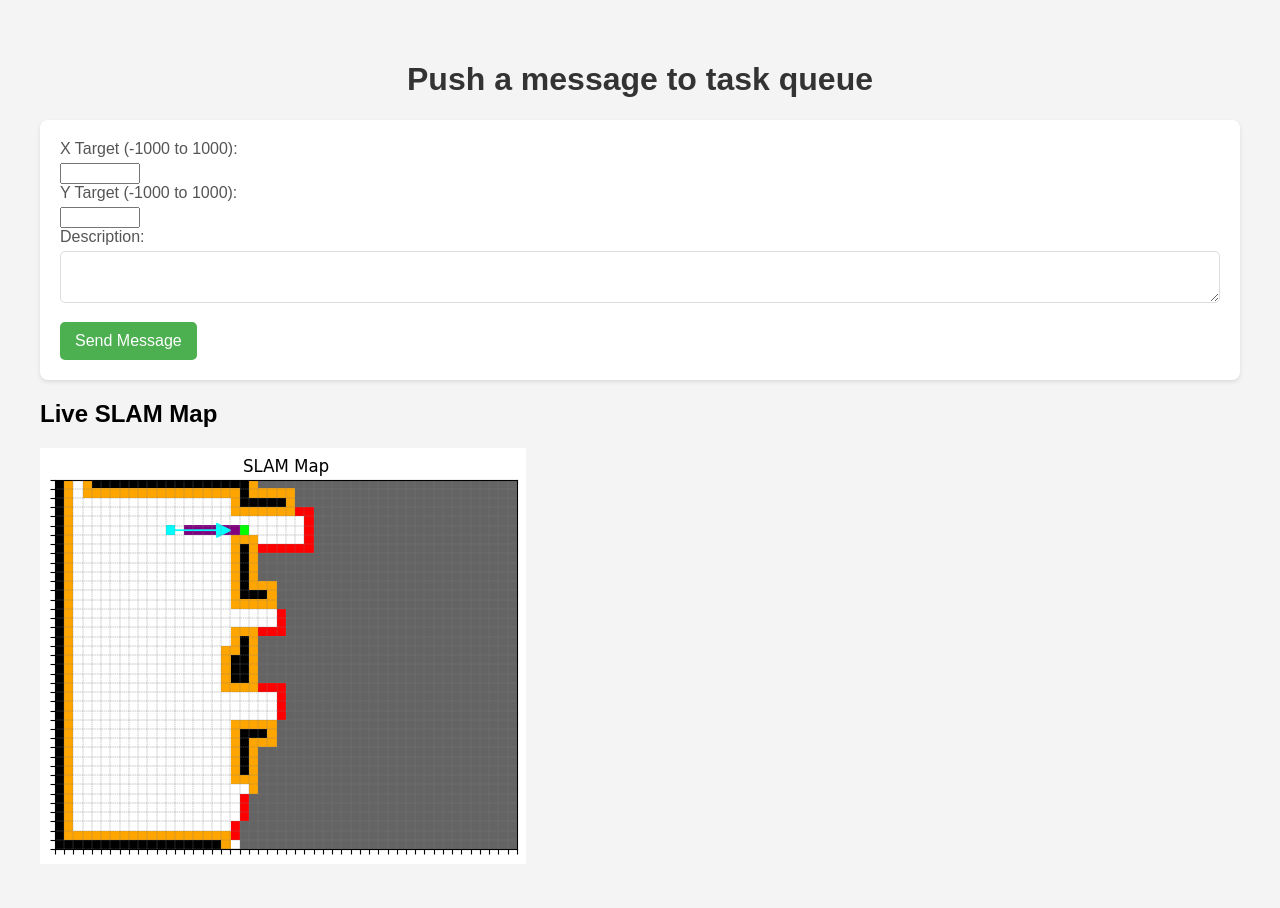
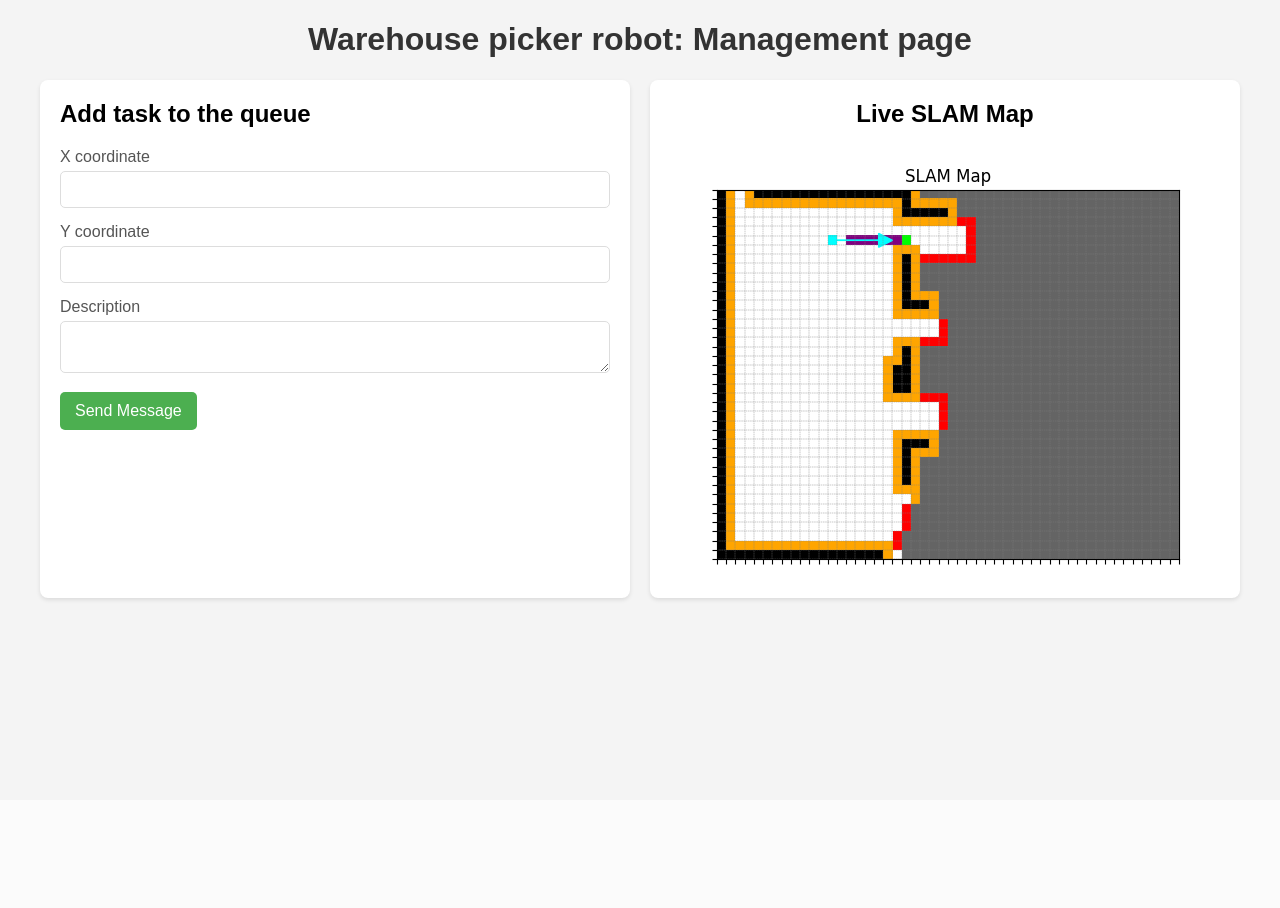
Before and after one commit to JenV-1848843/cyber_phisical_systems_picker_robot, a Flask app: page / in a window 1280 px wide. After the commit the page ends 602 px from the top, so only its background shows below. Run offline with Flask 3, Linux system fonts and the light colour scheme.

Commit message:
put map and form next to each other

```diff
--- /dev/null
+++ b/web/static/styles.css
@@ -0,0 +1,82 @@
+body {
+    font-family: Arial, sans-serif;
+    margin: 0 20px;
+    padding: 0 20px;
+    background-color: #f4f4f4;
+    border-radius: 8px;
+}
+
+h1 {
+    text-align: center;
+    color: #333;
+}
+
+h2 {
+    margin-top:0;
+}
+
+.container {
+    display: flex;
+    gap: 20px;
+    margin-top: 20px;
+}
+
+form {
+    flex: 1;
+    padding: 20px;
+    background-color: #fff;
+    border-radius: 8px;
+    box-shadow: 0 2px 4px rgba(0, 0, 0, 0.1);
+}
+
+.map-container {
+    flex: 1;
+    padding: 20px;
+    background-color: #fff;
+    border-radius: 8px;
+    box-shadow: 0 2px 4px rgba(0, 0, 0, 0.1);
+    text-align: center;
+}
+
+label {
+    display: block;
+    margin-bottom: 5px;
+    color: #555;
+}
+
+input, textarea {
+    width: 100%;
+    padding: 10px;
+    margin-bottom: 15px;
+    border: 1px solid #ddd;
+    border-radius: 5px;
+    box-sizing: border-box;
+}
+
+button {
+    background-color: #4caf50;
+    color: white;
+    padding: 10px 15px;
+    border: none;
+    border-radius: 5px;
+    cursor: pointer;
+    font-size: 16px;
+}
+
+button:hover {
+    background-color: #45a049;
+}
+
+p {
+    margin-top: 20px;
+    text-align: center;
+    font-size: 16px;
+    color: #333;
+}
+
+img {
+    max-width: 100%;
+    height: auto;
+    border-radius: 8px;
+    margin-top: 10px;
+}
--- a/web/templates/index.html
+++ b/web/templates/index.html
@@ -3,78 +3,32 @@
   <head>
     <meta charset="UTF-8" />
     <title>RabbitMQ Publisher</title>
-    <style>
-      body {
-        font-family: Arial, sans-serif;
-        margin: 20px;
-        padding: 20px;
-        background-color: #f4f4f4;
-        border-radius: 8px;
-      }
-      h1 {
-        text-align: center;
-        color: #333;
-      }
-      form {
-        margin-top: 20px;
-        padding: 20px;
-        background-color: #fff;
-        border-radius: 8px;
-        box-shadow: 0 2px 4px rgba(0, 0, 0, 0.1);
-      }
-      label {
-        display: block;
-        margin-bottom: 5px;
-        color: #555;
-      }
-      textarea {
-        width: 100%;
-        padding: 10px;
-        margin-bottom: 15px;
-        border: 1px solid #ddd;
-        border-radius: 5px;
-        resize: vertical;
-        box-sizing: border-box;
-      }
-      button {
-        background-color: #4caf50;
-        color: white;
-        padding: 10px 15px;
-        border: none;
-        border-radius: 5px;
-        cursor: pointer;
-        font-size: 16px;
-      }
-      button:hover {
-        background-color: #45a049;
-      }
-      p {
-        margin-top: 20px;
-        text-align: center;
-        font-size: 16px;
-        color: #333;
-      }
-    </style>
-  </head>
+    <link rel="stylesheet" href="/static/styles.css">  </head>
   <body>
-    <h1>Push a message to task queue</h1>
+    <h1>Warehouse picker robot: Management page</h1>
+
+    <div class="container">
       <form method="post">
-      <label for="x_target">X Target (-1000 to 1000):</label>
+        <h2>Add task to the queue</h2>
+        <label for="x_target">X coordinate</label>
         <input type="number" id="x_target" name="x_target" min="-1000" max="1000" required />
 
-        <label for="y_target">Y Target (-1000 to 1000):</label>
+        <label for="y_target">Y coordinate</label>
         <input type="number" id="y_target" name="y_target" min="-1000" max="1000" required />
 
-        <label for="description">Description:</label>
-      <textarea id="description" name="description" rows="2" maxlength="128"></textarea>
+        <label for="description">Description</label>
+        <textarea id="description" name="description" rows="2" maxlength="128" required></textarea>
+
         <button type="submit">Send Message</button>
       </form>
-    <p>{{ message }}</p>
 
       <div class="map-container">
         <h2>Live SLAM Map</h2>
         <img id="slamMap" src="/static/map.png" alt="SLAM Map" />
       </div>
+    </div>
+
+    <p>{{ message }}</p>
 
     <script>
       setInterval(() => {
```
Lines whose indentation alone changed are shown as unchanged.
